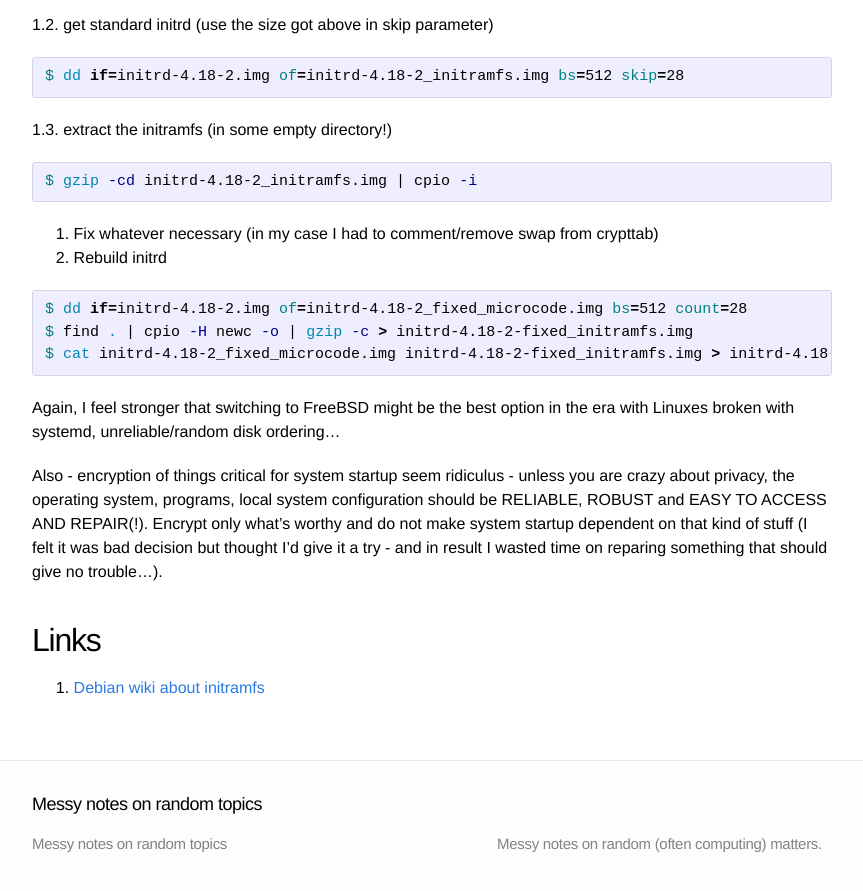
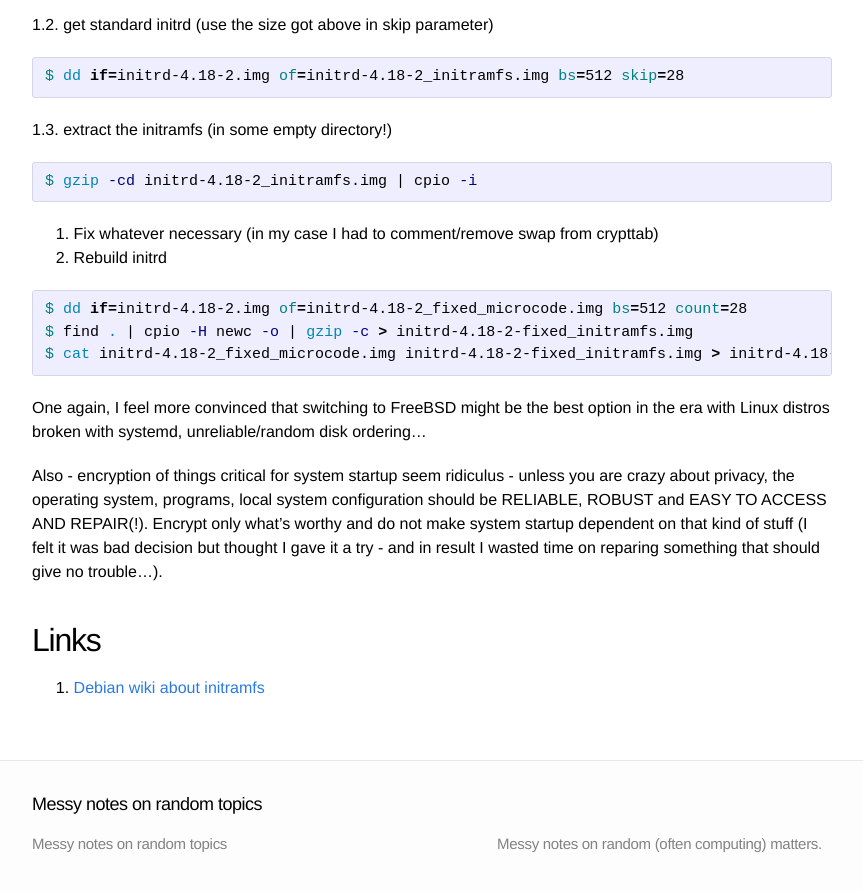
Before and after one commit to t-w/t-w.github.io, a Jekyll site: the page built from _posts/2019-01-08-rebuilding_broken_initram_debian_buster.markdown, in a window 1280 px wide and 900 px high, scrolled down 1021 px. Shown: the top 891 px of the window, without its empty margins (208-1071 px from the left). Built offline with Jekyll 4.4.1, drawn with Linux system fonts in a browser that asks for light colours; some of the changed text lies outside the part shown.

Commit message:
Minor corrections.

```diff
--- a/_posts/2019-01-08-rebuilding_broken_initram_debian_buster.markdown
+++ b/_posts/2019-01-08-rebuilding_broken_initram_debian_buster.markdown
@@ -59,14 +62,16 @@ $ find . | cpio -H newc -o | gzip -c > initrd-4.18-2-fixed_initramfs.img
 $ cat initrd-4.18-2_fixed_microcode.img initrd-4.18-2-fixed_initramfs.img > initrd-4.18-2-fixed.img
 {% endhighlight %}
 
-Again, I feel stronger that switching to FreeBSD might be the best option in the era with
-Linuxes broken with systemd, unreliable/random disk ordering...
+One again, I feel more convinced that switching to FreeBSD might be the best
+option in the era with Linux distros broken with systemd, unreliable/random
+disk ordering...
 
-Also - encryption of things critical for system startup seem ridiculus - unless you are crazy
-about privacy, the operating system, programs, local system configuration should be
-RELIABLE, ROBUST and EASY TO ACCESS AND REPAIR(!). Encrypt only what's worthy and do not
-make system startup dependent on that kind of stuff (I felt it was bad decision but thought
-I'd give it a try - and in result I wasted time on reparing something that should give no trouble...).
+Also - encryption of things critical for system startup seem ridiculus - unless
+you are crazy about privacy, the operating system, programs, local system
+configuration should be RELIABLE, ROBUST and EASY TO ACCESS AND REPAIR(!).
+Encrypt only what's worthy and do not make system startup dependent on that
+kind of stuff (I felt it was bad decision but thought I gave it a try -
+and in result I wasted time on reparing something that should give no trouble...).
 
 
 Links
```
Also changed, not shown: other parts of _posts/2019-01-08-rebuilding_broken_initram_debian_buster.markdown (+12 -9 lines).
